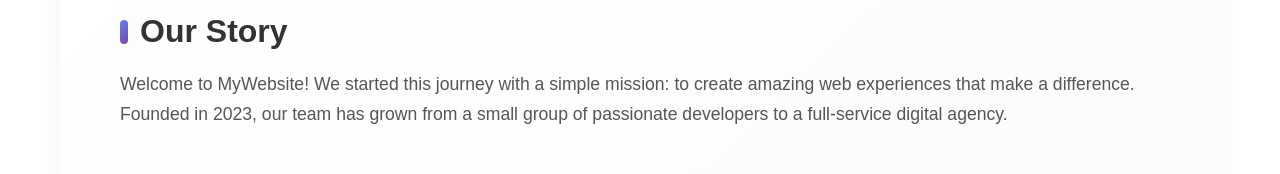
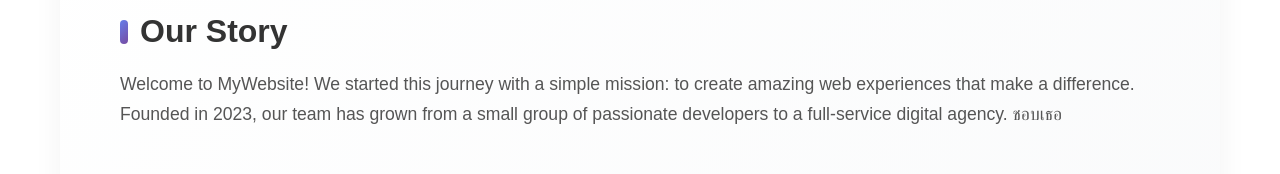
Before and after one commit to SSmikey/web_next, a Next.js app: page /about in a window 1280 px wide. Shown: the part 252-426 px from the top of the page. Built offline with nearby package versions, Linux system fonts and the light colour scheme; no server answers.

Commit message:
add test

```diff
--- a/app/about/page.tsx
+++ b/app/about/page.tsx
@@ -10,7 +10,8 @@ export default function About() {
           <p className={styles.text}>
             Welcome to MyWebsite! We started this journey with a simple mission: to create
             amazing web experiences that make a difference. Founded in 2023, our team has grown
-            from a small group of passionate developers to a full-service digital agency.
+            from a small group of passionate developers to a full-service digital agency. ชอบเธอ
+
           </p>
         </div>
 
```
